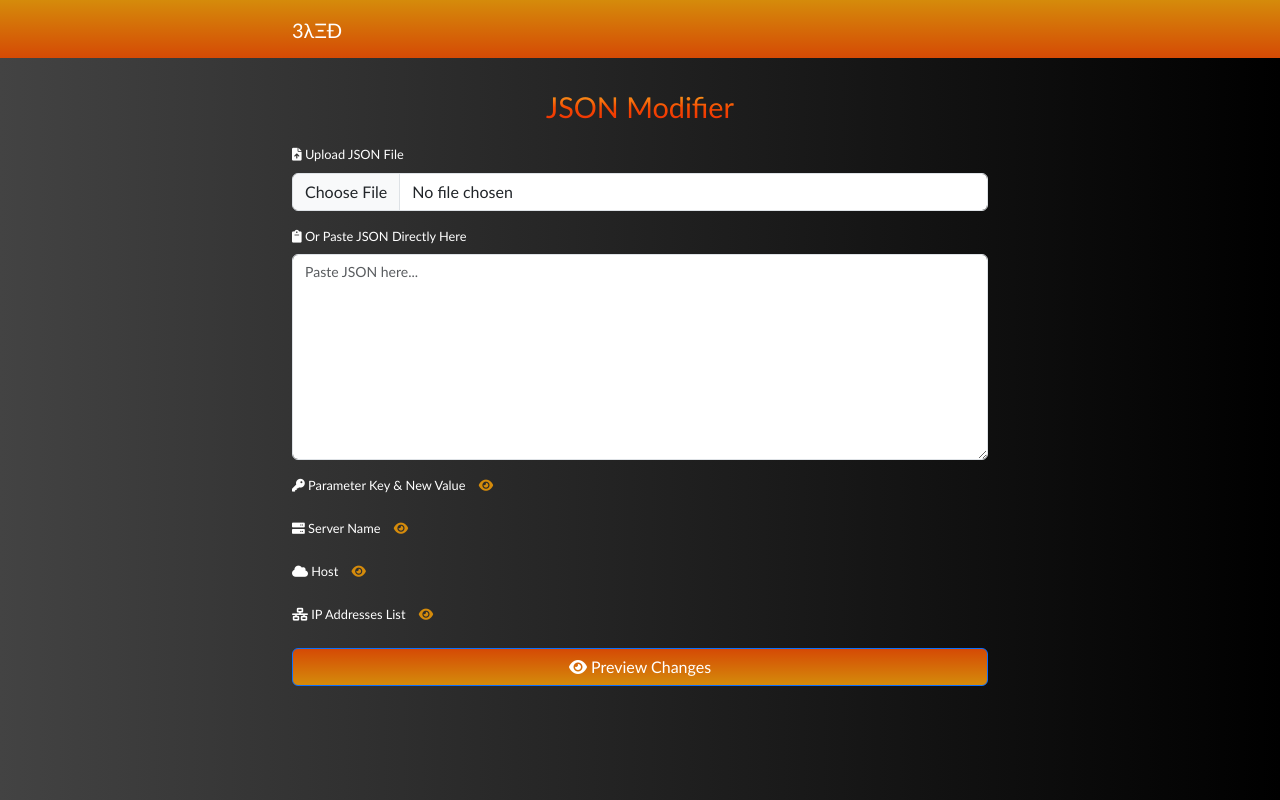
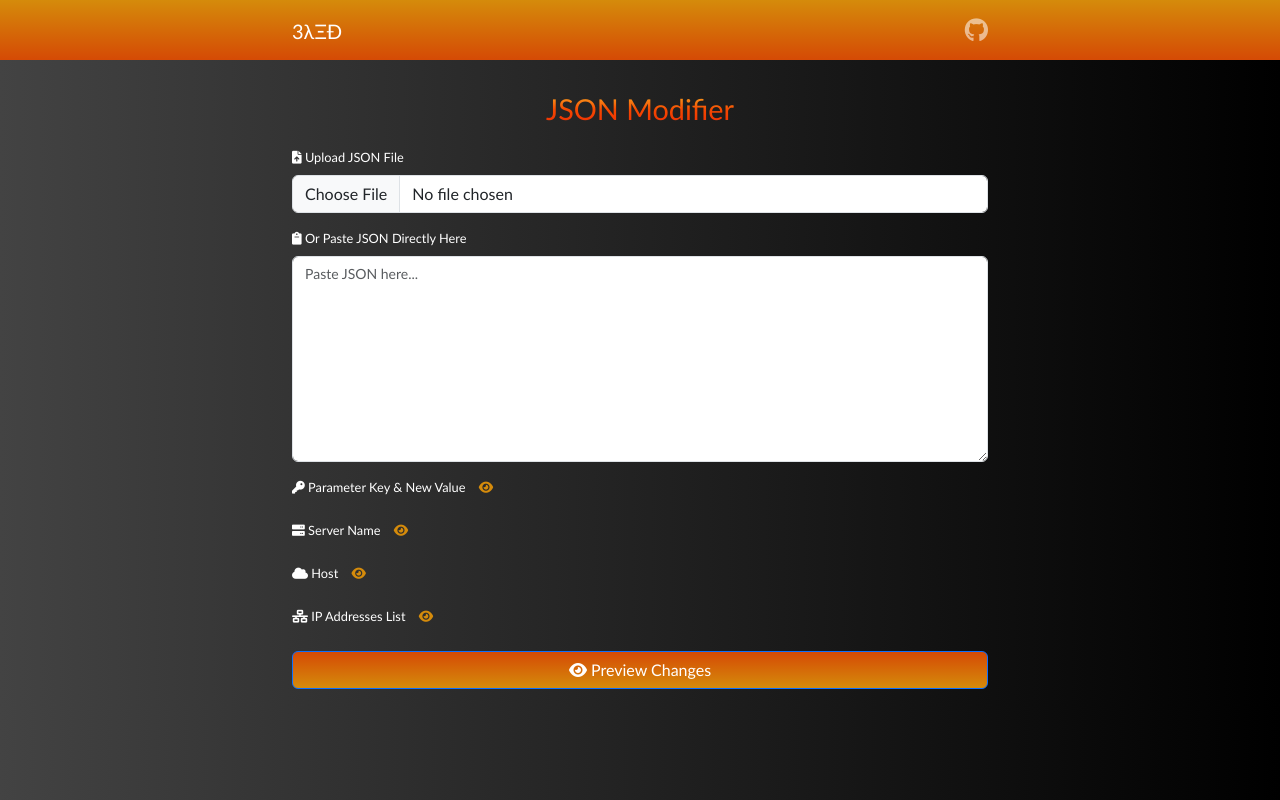
Before and after one commit to 3yed-61/json-modifier, a plain HTML site: page index.html in a window 1280 px wide. Drawn offline with nearby package versions, Linux system fonts and the light colour scheme; some packages are replaced by stand-ins of ours; a script that the page names is missing.

Commit message:
Update index.html

```diff
--- a/index.html
+++ b/index.html
@@ -16,10 +16,17 @@
   <script src="https://cdnjs.cloudflare.com/ajax/libs/jsdiff/7.0.0/diff.min.js"></script>
 </head>
 <body>
-  <nav class="navbar navbar-expand navbar-dark bg-primary">
-    <div class="container">
-      <a class="navbar-brand me-0" href="https://github.com/3yed-61">3λΞĐ</a>
-    </div>
+    <nav class="navbar navbar-expand navbar-dark bg-primary">
+        <div class="container">
+            <a class="navbar-brand me-0" href="https://3yed-61.github.io/json-modifier/">3λΞĐ</a>
+            <ul class="navbar-nav px-0">
+                <li class="nav-item">
+                    <a class="nav-link pe-0" href="https://github.com/3yed-61" target="_blank">
+                        <i class="fab fa-github" style="font-size:1.5rem"></i>
+                    </a>
+                </li>
+            </ul>
+        </div>
   </nav>
 
   <div class="container mt-3">
```
